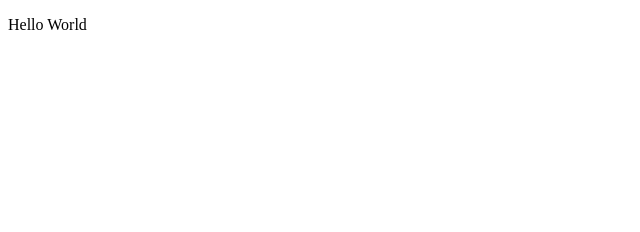
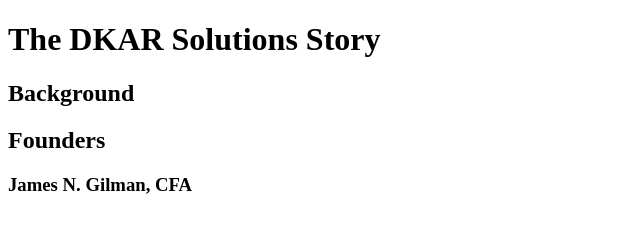
Before and after one commit to jngilman/sample_website, a plain HTML site: page index.html in a window 1280 px wide. Shown: the whole page, without its empty margins (0-640 px from the left). Drawn offline with Linux system fonts and the light colour scheme.

Commit message:
modify about page

```diff
--- a/index.html
+++ b/index.html
@@ -2,9 +2,12 @@
 <html lang="en">
 <head>
 	<meta charset="UTF-8">
-	<title>About Us</title>
+	<title>DKAR Solutions</title>
 </head>
 <body>
-	<p>Hello World</p>
+  <h1>The DKAR Solutions Story</h1>
+  <h2>Background</h2>
+  <h2>Founders</h2>
+  <h3>James N. Gilman, CFA</h3>
 </body>
 </html>
```
